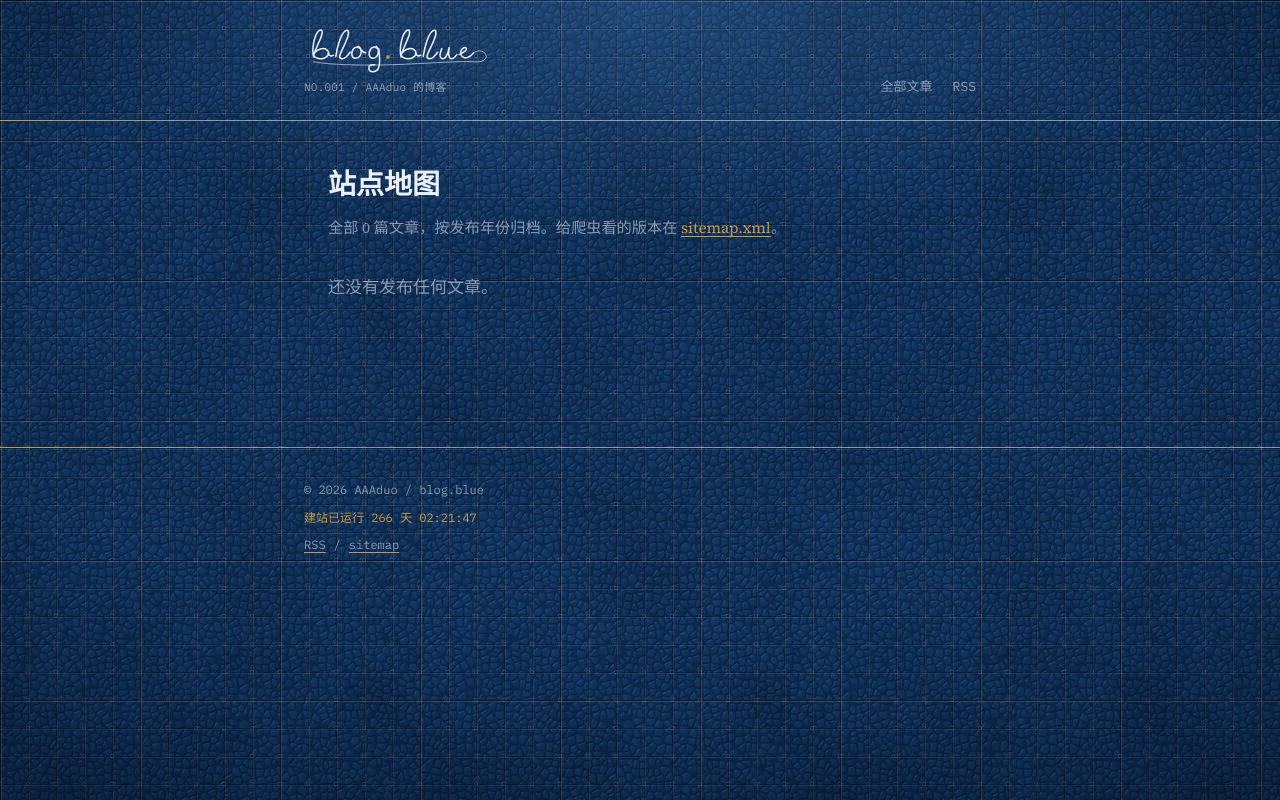
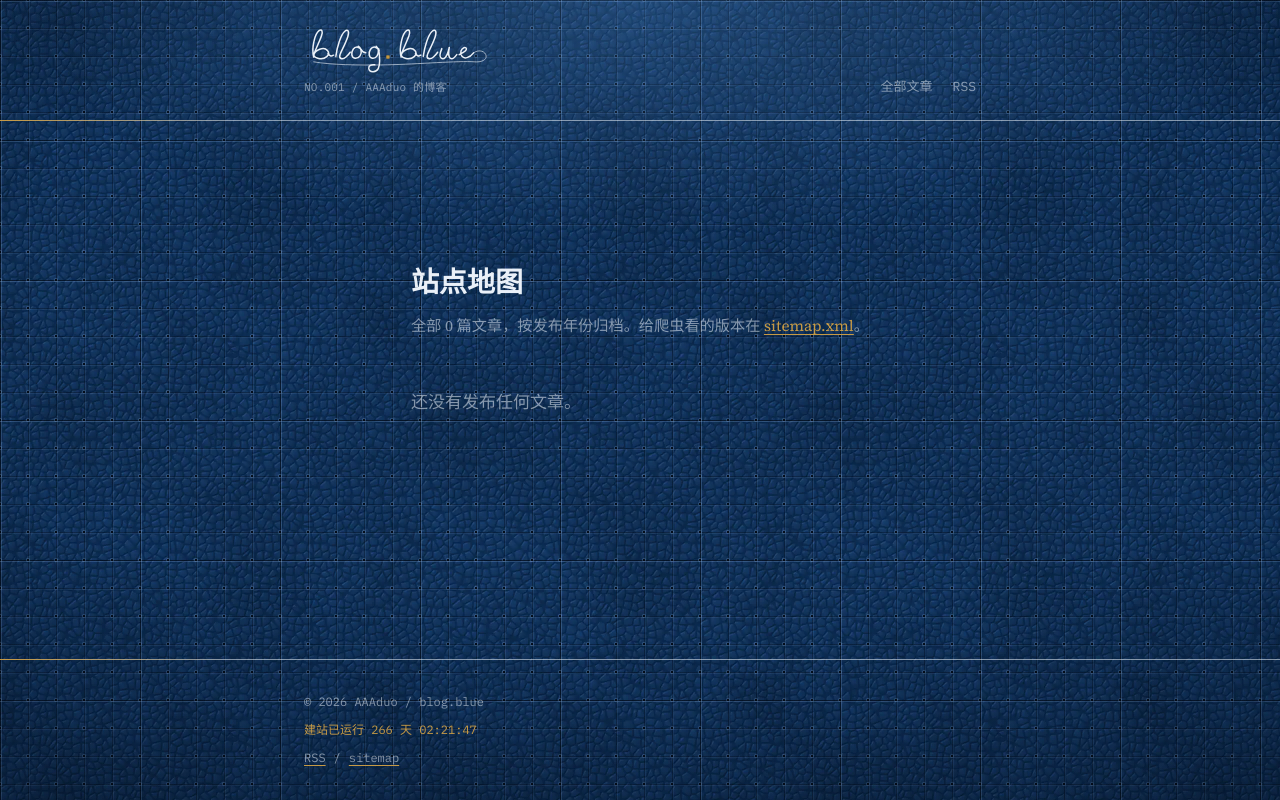
Before and after one commit to yibentq/blueblog, a Node server app: page /sitemap in a window 1280 px wide. Run offline with Node 20, Linux system fonts and the light colour scheme; data that the repository does not hold is empty.

Commit message:
任务A：全站贴底footer + 短内容纵向居中，修正目录卡片间距观感
- body 改成一列 flex（min-height:100vh），main 用 flex:1 撑满 header/footer
  之间的剩余空间——footer 从此始终贴在视口底部，不再在短内容页面下方
  留一大截突兀的空白
- main 内部 display:flex + justify-content:center：内容比可用空间矮的
  页面（首页目录、短文章、404）会稳稳浮在 header/footer 正中间，不再贴着
  header 显得随意；内容够长的页面（长文章、多评论）flex-shrink:0 保证
  main 绝不会被压缩，跟以前的正常文档流表现完全一致，不受影响
- 只动了 style.css 里 body/main/footer/titleblock 几条全局规则，后台
  （admin.css 独立布局）不受影响；已用括号计数做了基本语法自检

```diff
--- a/public/css/style.css
+++ b/public/css/style.css
@@ -52,13 +52,23 @@
 }
 
 * { box-sizing: border-box; }
-html { -webkit-text-size-adjust: 100%; }
+html { -webkit-text-size-adjust: 100%; height: 100%; }
 
 /* 选中高亮——不用默认那种惨淡的浏览器蓝，换成烫金色配深墨色文字，
    呼应罗盘水印和卡片描边用的同一个烫金色，选中一段文字也像用蜡封章圈出来的感觉 */
 ::selection { background: var(--brass); color: var(--ink); }
 ::-moz-selection { background: var(--brass); color: var(--ink); }
 
+/* ---------- 整页骨架：header / main / footer 三段式，做成"贴底footer" ----------
+   2026-09-24：站长反馈首页目录卡片"被上下两条烫金线夹得不舒服"——根源是过去
+   body 就是普通文档流，内容一短、视口一高，footer 就紧跟在内容后面，下面
+   剩一大截空白靛蓝背景，卡片看起来偏在页面上半部，比例很随意。
+   现在 body 是一列 flex，main 用 flex:1 撑满 header 和 footer 之间的剩余空间，
+   footer 因此始终贴在视口底部（内容多的长文章页不受影响——flex-shrink:0
+   保证 main 绝不会被压缩到比内容还矮）。首页卡片这类"内容比视口矮"的页面，
+   再配合下面 main 的 justify-content:center，会稳稳"浮"在 header/footer
+   之间的正中间，而不是贴着 header 底部；内容够长的页面（长文章、评论多的
+   页面）自然撑满，两条线不会去挤它。 ---------- */
 /* ---------- 页面底：靛蓝皮革 + 压印线格 ----------
    蓝图的线格不再是"画"在纸上的白线，而是压进皮里的凹痕：
    每条线 = 一道深色凹槽 + 紧贴的一道浅色高光（光从左上来，凹槽的右/下沿受光），
@@ -66,6 +76,9 @@ html { -webkit-text-size-adjust: 100%; }
    缝纫师傅打孔定位用的那种。整块皮在四角做了暗角，像灯光打在桌面上。 */
 body {
   margin: 0;
+  min-height: 100vh;
+  display: flex;
+  flex-direction: column;
   background-color: var(--blue-900);
   color: var(--line-white);
   font-family: var(--font-body);
@@ -109,6 +122,7 @@ a:focus-visible, button:focus-visible, input:focus-visible, textarea:focus-visib
 
 .titleblock {
   position: relative;
+  flex-shrink: 0;
   border-bottom: 1px solid var(--line-white-dim);
   padding: 1.4rem 1.5rem;
 }
@@ -168,7 +182,16 @@ a:focus-visible, button:focus-visible, input:focus-visible, textarea:focus-visib
 
 /* ---------- 正文容器 ---------- */
 
-main { max-width: var(--max-w); margin: 0 auto; padding: 2.5rem 1.5rem 5rem; }
+/* flex:1 让 main 撑满 header/footer 之间的剩余空间（贴底footer的关键），
+   flex-shrink:0 保证内容比这块空间还高时，main 绝不会被压缩、盖住自己的内容。
+   display:flex + justify-content:center 让内容在这块空间里居中——页面短
+   （首页目录、短文章、404）时稳稳浮在正中间；页面长时留白被内容自然占满，
+   跟普通文档流没有区别，两条烫金线不会去挤它。 */
+main {
+  max-width: var(--max-w); margin: 0 auto; padding: 2.5rem 1.5rem 5rem;
+  flex: 1 0 auto; flex-shrink: 0;
+  display: flex; flex-direction: column; justify-content: center;
+}
 
 .page-heading { margin: 0 0 2rem; }
 .page-heading h1 {
@@ -416,7 +439,7 @@ main { max-width: var(--max-w); margin: 0 auto; padding: 2.5rem 1.5rem 5rem; }
 
 /* ---------- 页脚 ---------- */
 
-footer { position: relative; border-top: 1px solid var(--line-white-dim); padding: 2rem 1.5rem; margin-top: 3rem; }
+footer { position: relative; flex-shrink: 0; border-top: 1px solid var(--line-white-dim); padding: 2rem 1.5rem; margin-top: 3rem; }
 footer::before {
   content: '';
   position: absolute; left: 0; right: 0; top: -1px; height: 1px;
```
